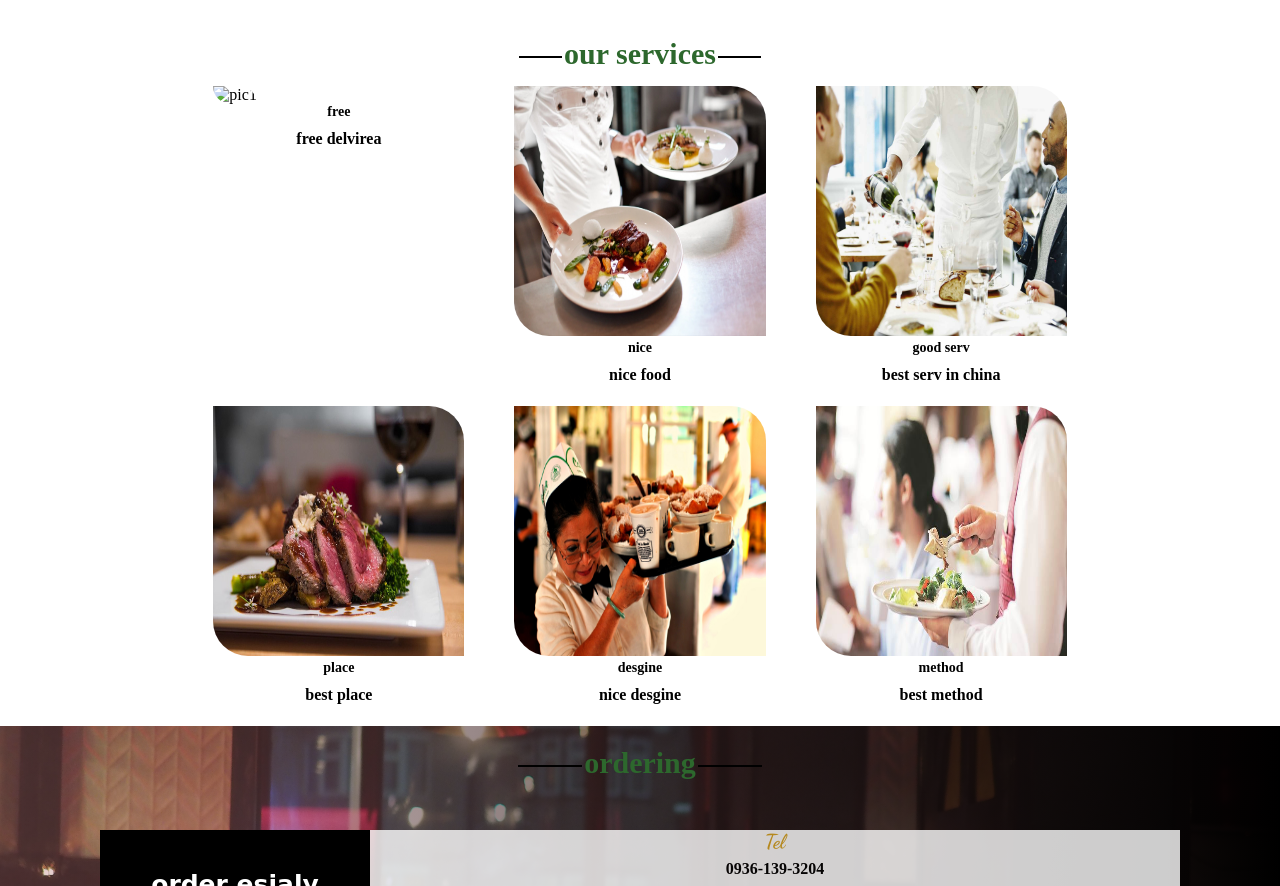
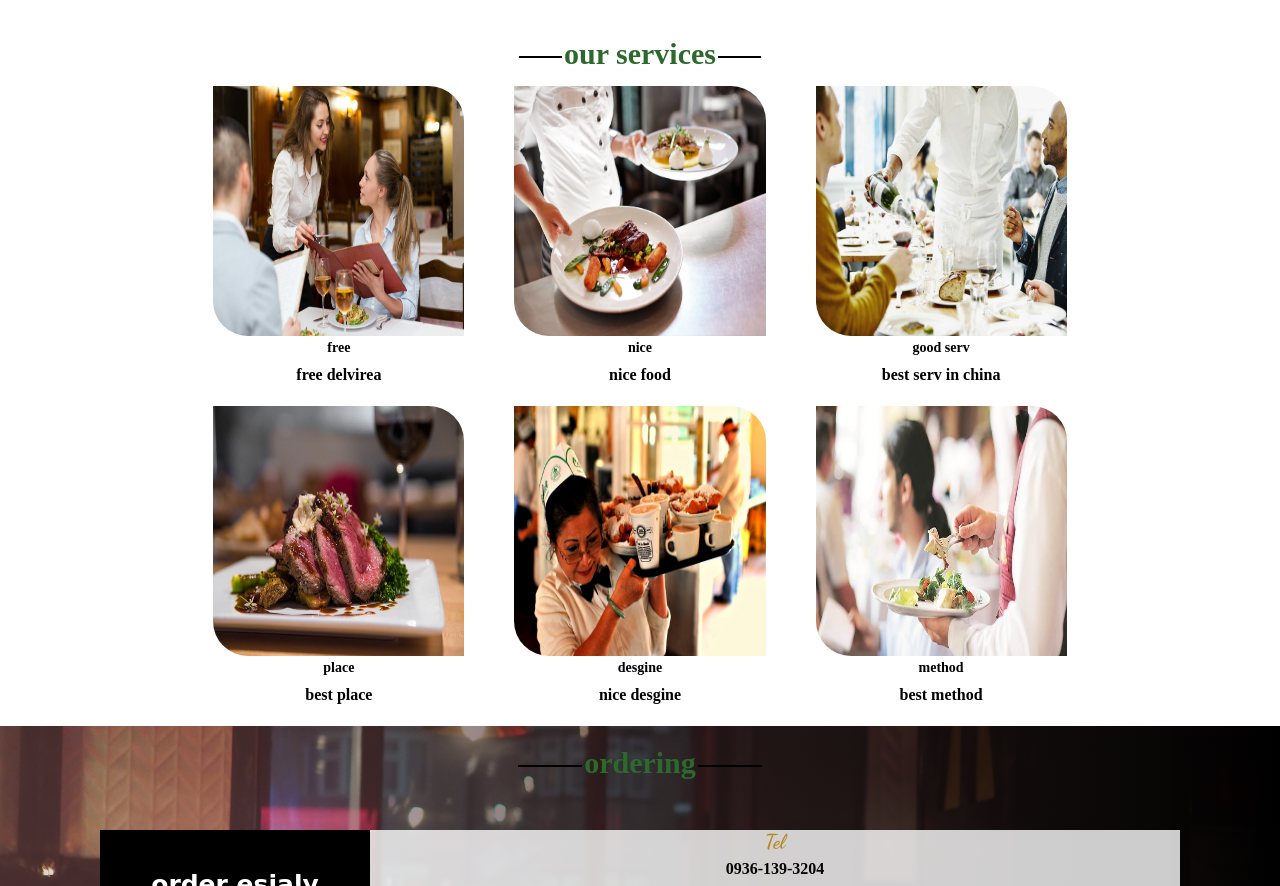
Before and after one commit to yasin2210/corsera-test, a plain HTML site: page index.html in a window 1280 px wide. Shown: the part 967-1853 px from the top of the page. Drawn offline with Linux system fonts and the light colour scheme; a web font is replaced by a local one.

Commit message:
Update index.html

```diff
--- a/index.html
+++ b/index.html
@@ -37,7 +37,7 @@
 
                         <section class="section-image">
                             <div class="sevices-box">
-                                <img class="services-image img1" src="pics/serv1.jpg" alt="pic1">
+                                <img class="services-image img1" src="serv1.jpg" alt="pic1">
                                 <h4 class="image-text">free</h4>
                                 <h6 class="image-text tx image-storys">free delvirea</h6>
                             </div>
```
